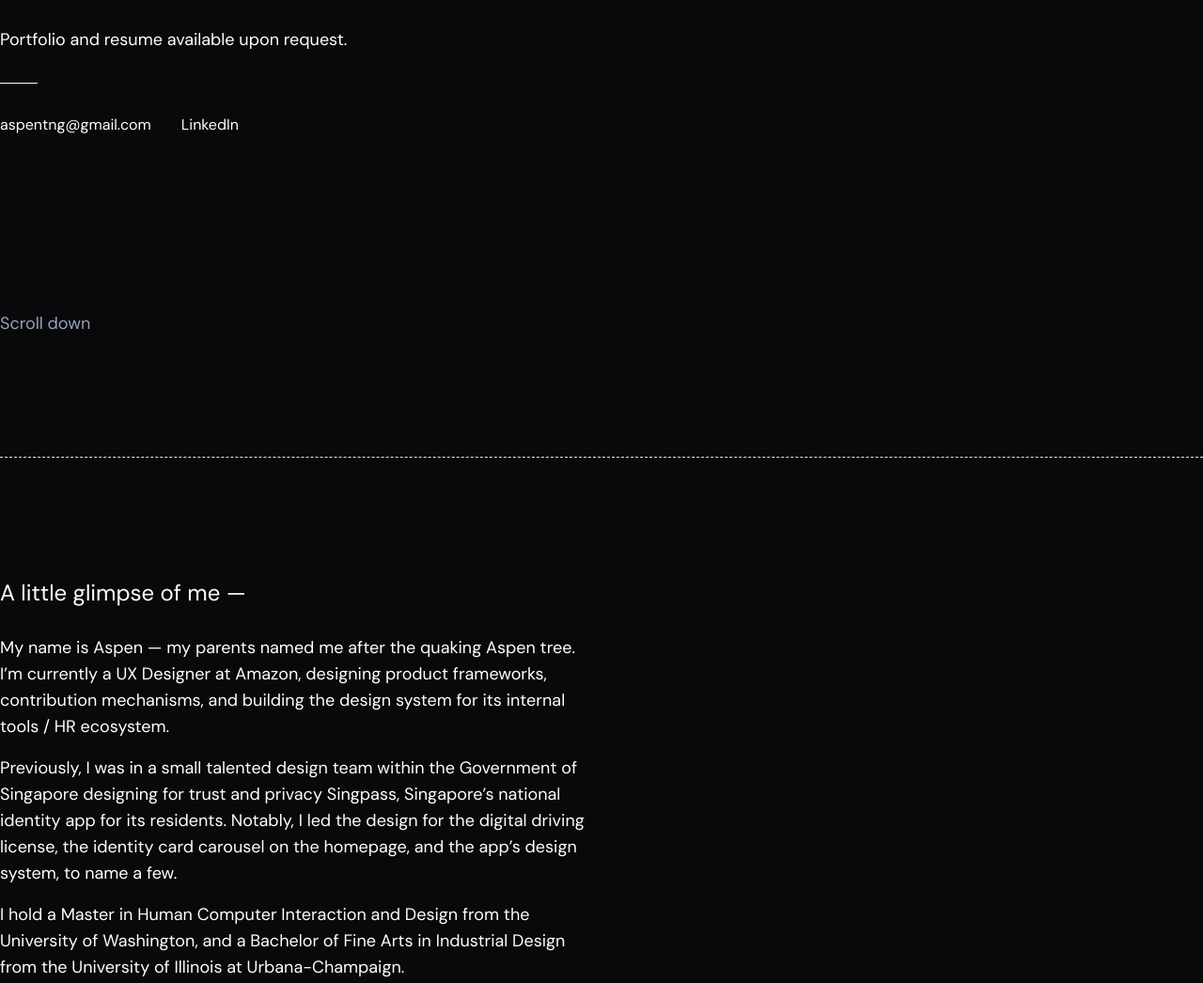
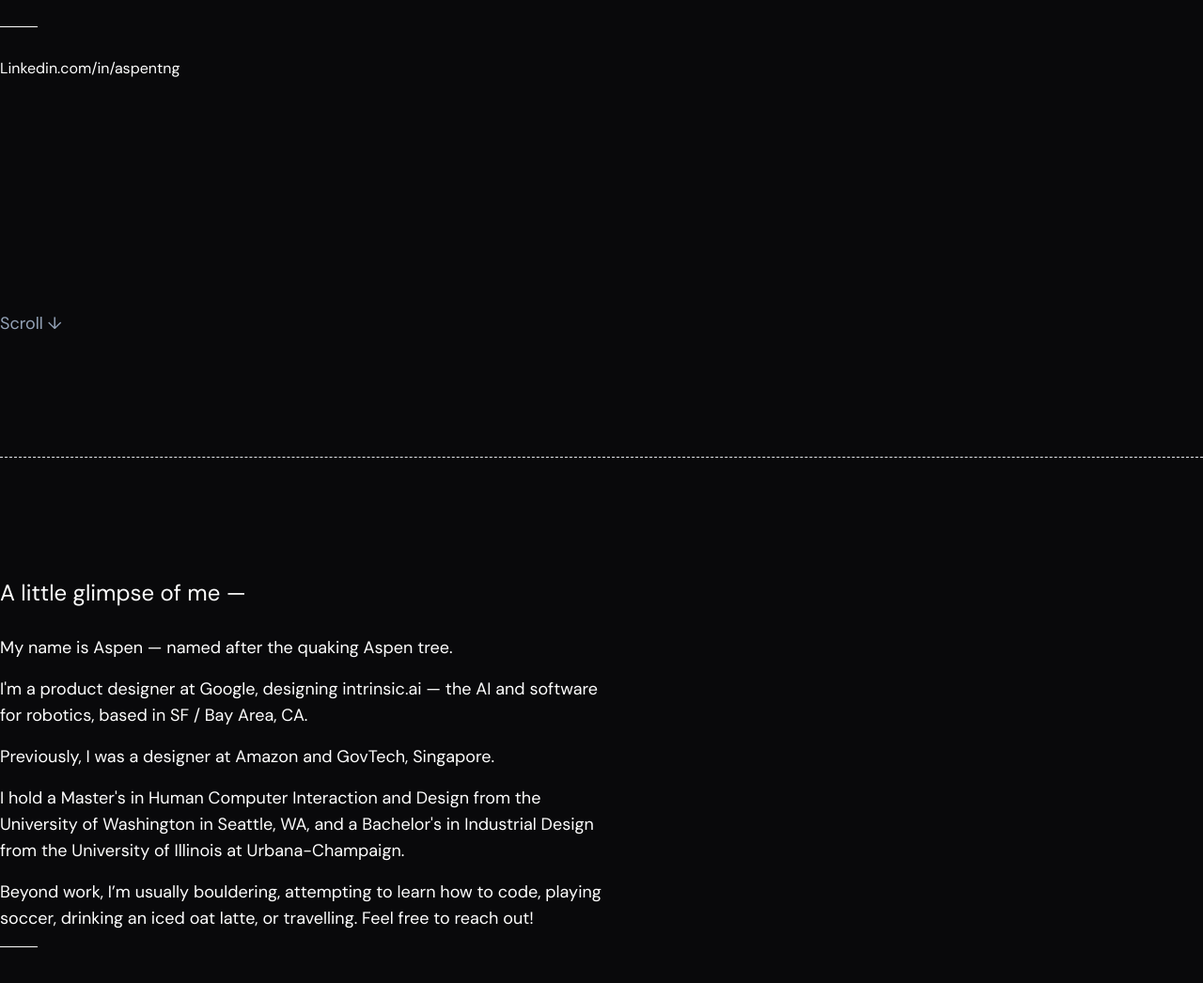
Before and after one commit to aspentng/portfolio-2024, a website: page index.html in a window 1280 px wide. Shown: the part 314-1360 px from the top of the page at 94% size. Drawn offline with Linux system fonts and the light colour scheme.

Commit message:
update about-me

```diff
--- a/index.html
+++ b/index.html
@@ -39,21 +39,21 @@
         <h1 class="text-3xl md:text-[40px] leading-tight font-bold">
           Product Designer @ Google, designing <a href="https://intrinsic.ai/">intrinsic.ai</a>
         </h1>
-        <p>Portfolio and resume available upon request.</p>
+        <!-- <p>Portfolio and resume available upon request.</p> -->
         <div class="divider"></div>
         <div class="flex flex-row gap-8">
-          <a href="mailto:aspentng@gmail.com" target="_blank"
+          <!-- <a href="mailto:aspentng@gmail.com" target="_blank"
             >aspentng@gmail.com</a
-          >
+          > -->
           <a href="https://www.linkedin.com/in/aspentng/" target="_blank"
-            >LinkedIn</a
+            >Linkedin.com/in/aspentng</a
           >
           <!-- <a href="https://x.com/aspentng">Twitter/X</a> -->
           <!-- <a href="https://github.com/aspentng">GitHub</a> -->
         </div>
         <div class="flex-auto"></div>
         <div class="absolute bottom-0 left-0">
-          <p class="text-slate-400">Scroll down</p>
+          <p class="text-slate-400">Scroll ↓</p>
         </div>
       </div>
     </section>
@@ -64,21 +64,24 @@
       <div class="lg:col-span-6 flex flex-col gap-4">
         <h2 class="text-2xl text-bold pb-3">A little glimpse of me —</h2>
         <p>
-          My name is Aspen — my parents named me after the quaking Aspen tree.
-          I’m currently a UX Designer at Amazon, designing product frameworks,
-          contribution mechanisms, and building the design system for its
-          internal tools / HR ecosystem.
+          My name is Aspen — named after the quaking Aspen tree.
         </p>
         <p>
+          I'm a product designer at Google, designing intrinsic.ai — the AI and software for robotics, based in SF / Bay Area, CA.
+        </p>
+        <p>
+          Previously, I was a designer at Amazon and GovTech, Singapore.
+        </p>
+        <!-- <p>
           Previously, I was in a small talented design team within the
           Government of Singapore designing for trust and privacy Singpass,
           Singapore’s national identity app for its residents. Notably, I led
           the design for the digital driving license, the identity card carousel
           on the homepage, and the app’s design system, to name a few.
-        </p>
+        </p> -->
         <p>
-          I hold a Master in Human Computer Interaction and Design from the
-          University of Washington, and a Bachelor of Fine Arts in Industrial
+          I hold a Master's in Human Computer Interaction and Design from the
+          University of Washington in Seattle, WA, and a Bachelor's in Industrial
           Design from the University of Illinois at Urbana-Champaign.
         </p>
         <p>
```
